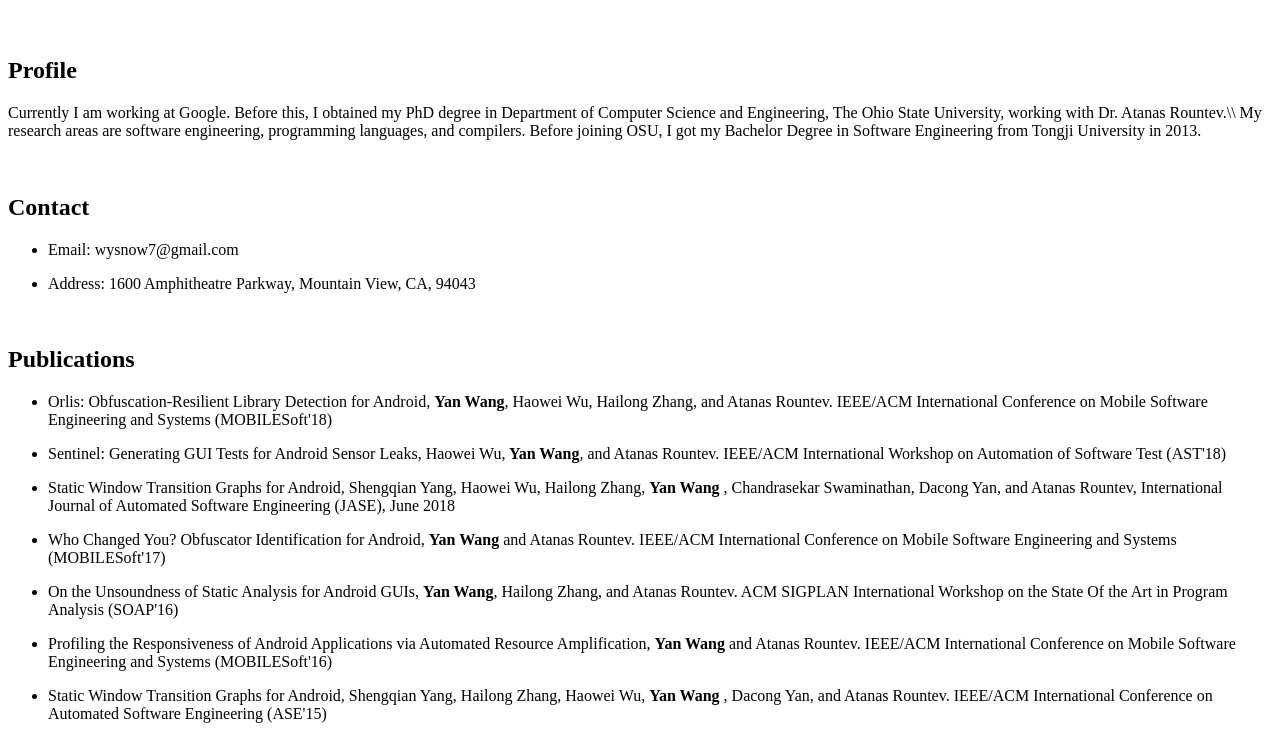
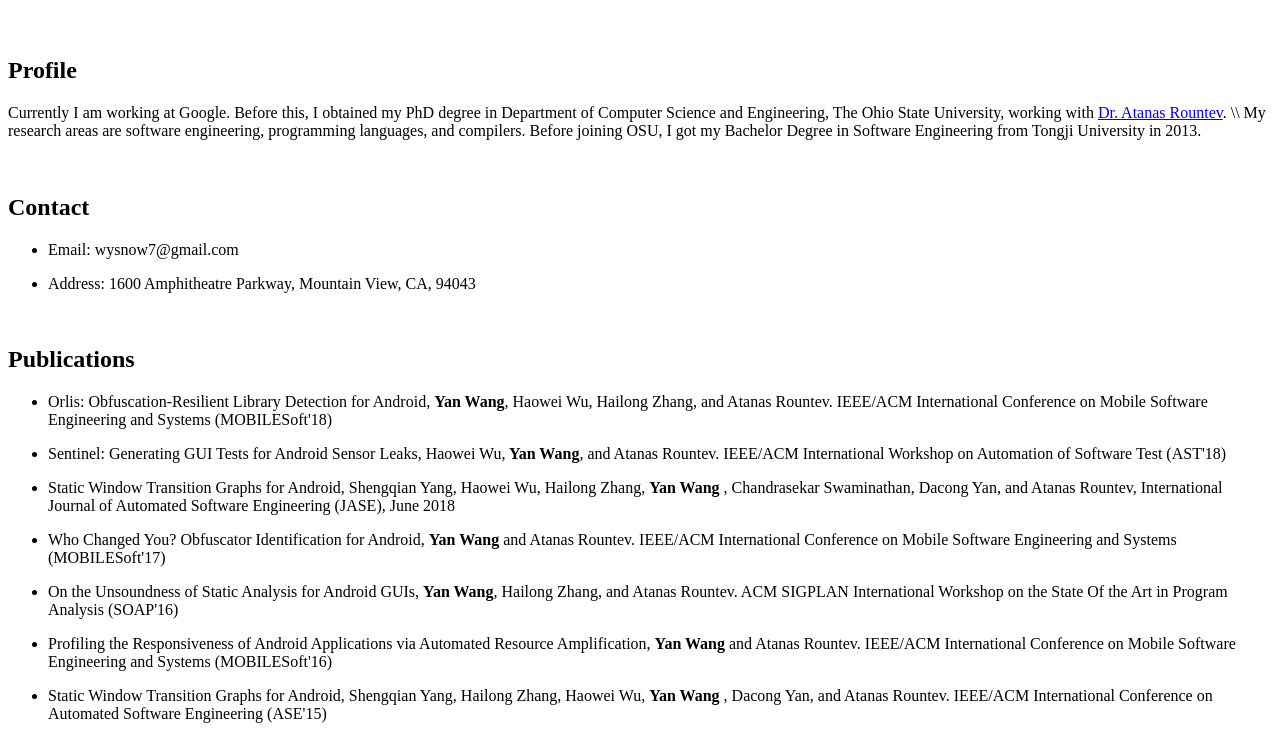
Before and after one commit to xiaoxiaow/yanwang, a plain HTML site: page index.html in a window 1280 px wide. Shown: the part 61-797 px from the top of the page. Drawn offline with Linux system fonts and the light colour scheme.

Commit message:
Update index.html

```diff
--- a/index.html
+++ b/index.html
@@ -20,7 +20,7 @@
 <p>
 Currently I am working at Google. Before this, I obtained my PhD degree in
 Department of Computer Science and Engineering, The Ohio State University,
-working with Dr. Atanas Rountev.\\
+working with <a href="http://web.cse.ohio-state.edu/~rountev.1/">Dr. Atanas Rountev</a>. \\
 My research areas are software
 engineering, programming languages, and compilers. Before joining OSU, I
 got my Bachelor Degree in Software Engineering from Tongji University in
```
